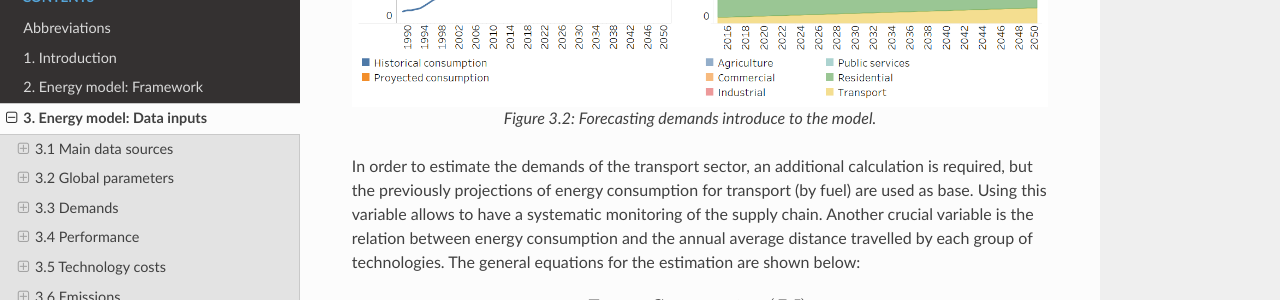
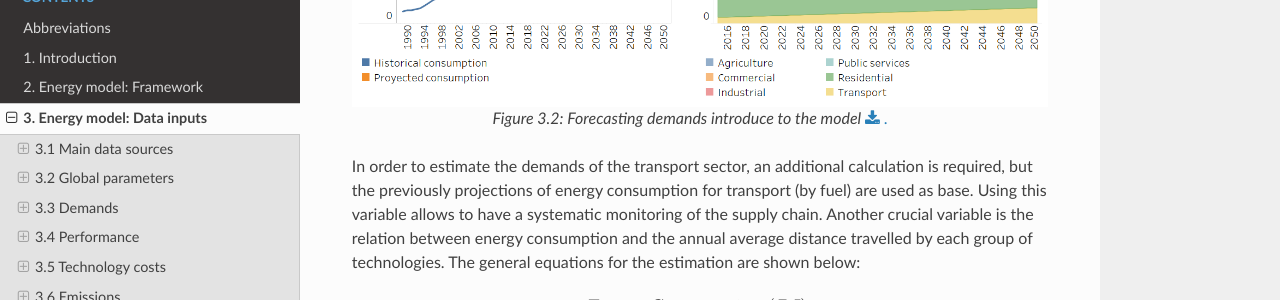
Before and after one commit to EPERLab/OSeMOSYS-CR, a Sphinx documentation site: the page built from docs/03EnergyModelDatabase.rst, in a window 1280 px wide and 900 px high, scrolled down 4690 px. Shown: the part 149-449 px from the top of the window. Built offline with Sphinx 7.4.7 and the Read the Docs theme 2.0.0, drawn with Linux system fonts in a browser that asks for light colours; formulas are drawn with MathJax 3; part of the change alters nothing that is shown.

```diff
--- a/docs/03EnergyModelDatabase.rst
+++ b/docs/03EnergyModelDatabase.rst
@@ -147,7 +147,7 @@ This forecasting model gives good approximations of the data registered by insti
    :align:   center
    :width:   700 px
 
-   *Figure 3.2: Forecasting demands introduce to the model.*
+   *Figure 3.2: Forecasting demands introduce to the model* :download:`. <doc_imgs/Historical_Consumption_Data.csv>`
 
 In order to estimate the demands of the transport sector, an additional calculation is required, but the previously projections of energy consumption for transport (by fuel) are used as base. Using this variable allows to have a systematic monitoring of the supply chain. Another crucial variable is the relation between energy consumption and the annual average distance travelled by each group of technologies. The general equations for the estimation are shown below:
 
```
